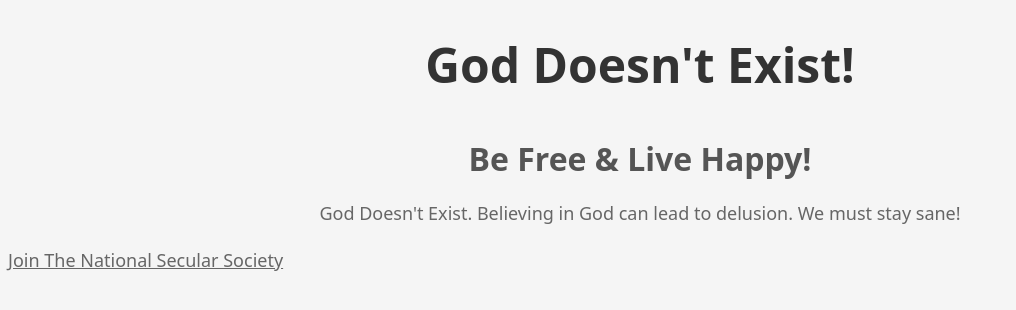
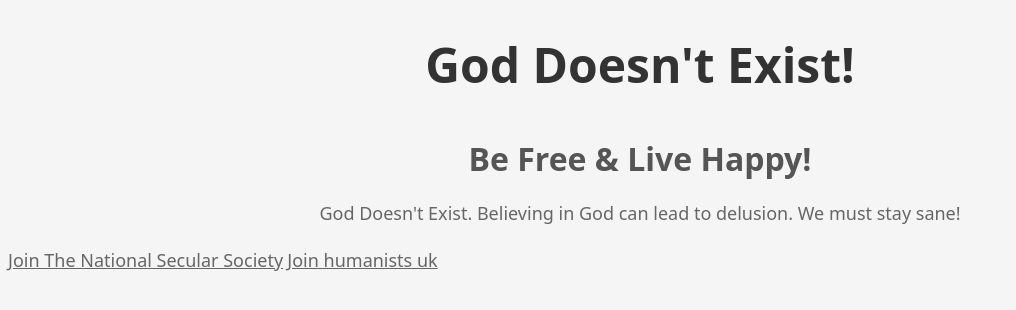
Before and after one commit to Albie737/anti-god, a plain HTML site: page index.html in a window 1280 px wide. Shown: the whole page, without its empty margins (0-1016 px from the left). Drawn offline with Linux system fonts and the light colour scheme.

Commit message:
Update index.html

```diff
--- a/index.html
+++ b/index.html
@@ -11,3 +11,4 @@
   <a href="https://www.secularism.org.uk/">Join The National Secular Society</a>
 </body>
 </html>
+<a href="https://humanists.uk/"> Join humanists uk
```
